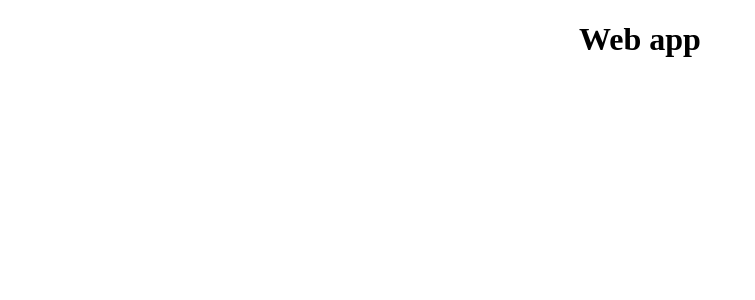
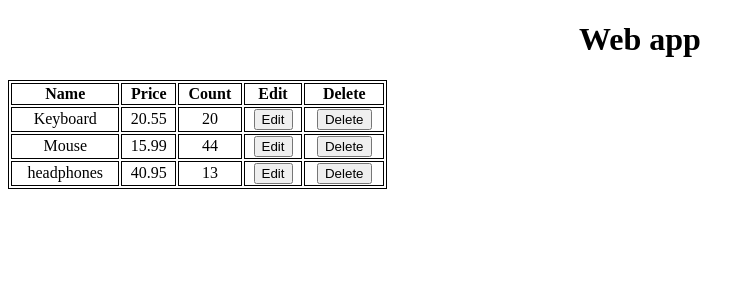
Before and after one commit to Laith-Grira/company-inventory, a JavaScript app in the folder client/: page / in a window 1280 px wide. Shown: the top 300 px of the page, without its empty margins (0-755 px from the left). Built offline with nearby package versions, Linux system fonts and the light colour scheme; the HTML template or start-up script is replaced by a standard one.

Commit message:
starting the templete for the items data table

```diff
--- a/client/src/App.js
+++ b/client/src/App.js
@@ -1,9 +1,11 @@
 import './App.css';
+import HomePage from './components/HomePage';
 
 function App() {
   return (
     <div className="App">
       <h1>Web app</h1>
+      <HomePage />
     </div>
   );
 }
--- /dev/null
+++ b/client/src/components/HomePage.css
@@ -0,0 +1,7 @@
+table, th, td {
+    border: 1px solid black;
+}
+
+table {
+    width: 30%;
+}
--- /dev/null
+++ b/client/src/components/HomePage.js
@@ -0,0 +1,52 @@
+import './HomePage.css';
+
+const HomePage = () => {
+
+    const itemsArray = [
+        {
+            _id: "ab24cab57a",
+            name: "Keyboard",
+            price: 20.55,
+            count: 20
+        },
+        {
+            _id: "zd89aab50b",
+            name: "Mouse",
+            price: 15.99,
+            count: 44
+        },
+        {
+            _id: "cz24caa99c",
+            name: "headphones",
+            price: 40.95,
+            count: 13
+        }
+    ]
+
+    return (
+        <div>
+            <table>
+                <tr>
+                    <th>Name</th>
+                    <th>Price</th>
+                    <th>Count</th>
+                    <th>Edit</th>
+                    <th>Delete</th>
+                </tr>
+                {
+                    itemsArray.map((data, key) => (
+                        <tr id={key}>
+                            <td>{data.name}</td>
+                            <td>{data.price}</td>
+                            <td>{data.count}</td>
+                            <td><button>Edit</button></td>
+                            <td><button>Delete</button></td>
+                        </tr>
+                    ))
+                }
+                </table>
+        </div>
+     );
+}
+
+export default HomePage;
```
